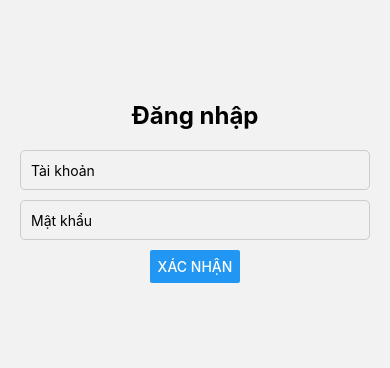
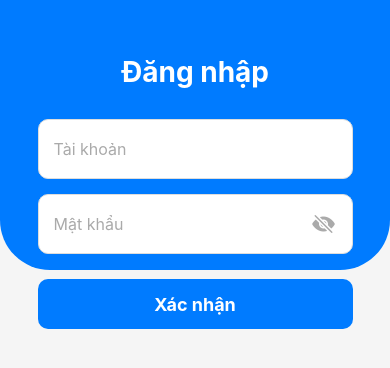
Before and after one commit to sang12022004/RestaurantApp, a React Native app: screen /Login in a window 390 px wide. Shown: the part 230-598 px from the top of the page. Built offline with nearby package versions, Linux system fonts and the light colour scheme.

Commit message:
update giao dien login

```diff
--- a/package.json
+++ b/package.json
@@ -16,13 +16,14 @@
     "react-native": "0.78.0",
     "react-native-gesture-handler": "^2.24.0",
     "react-native-safe-area-context": "^5.3.0",
-    "react-native-screens": "^4.9.2"
+    "react-native-screens": "^4.9.2",
+    "react-native-vector-icons": "^10.2.0"
   },
   "devDependencies": {
     "@babel/core": "^7.25.2",
     "@babel/preset-env": "^7.25.3",
     "@babel/runtime": "^7.25.0",
-    "@react-native-community/cli": "15.0.1",
+    "@react-native-community/cli": "^15.0.1",
     "@react-native-community/cli-platform-android": "15.0.1",
     "@react-native-community/cli-platform-ios": "15.0.1",
     "@react-native/babel-preset": "0.78.0",
@@ -31,6 +32,7 @@
     "@react-native/typescript-config": "0.78.0",
     "@types/jest": "^29.5.13",
     "@types/react": "^19.0.0",
+    "@types/react-native-vector-icons": "^6.4.18",
     "@types/react-navigation": "^3.0.8",
     "@types/react-test-renderer": "^19.0.0",
     "eslint": "^8.19.0",
--- a/src/screens/LoginScreen.tsx
+++ b/src/screens/LoginScreen.tsx
@@ -1,8 +1,9 @@
 import React, { useState } from 'react';
-import { View, Text, TextInput, Button, StyleSheet, Alert } from 'react-native';
+import { View, Text, TextInput, TouchableOpacity, StyleSheet, Modal } from 'react-native';
 import { NativeStackScreenProps } from '@react-navigation/native-stack';
 import { RootStackParamList } from '../navigation/RootNavigator';
 import { useAuth } from '../context/AuthContext';
+import Ionicons from 'react-native-vector-icons/Ionicons';
 
 type Props = NativeStackScreenProps<RootStackParamList, 'Login'>;
 
@@ -10,58 +11,178 @@ const LoginScreen: React.FC<Props> = ({ navigation }) => {
   const { login } = useAuth();
   const [username, setUsername] = useState('');
   const [password, setPassword] = useState('');
+  const [modalVisible, setModalVisible] = useState(false);
+  const [isPasswordVisible, setIsPasswordVisible] = useState(false); // Trạng thái hiển thị mật khẩu
 
   const handleLogin = () => {
     const isSuccess = login(username, password);
     if (isSuccess) {
       navigation.replace('Home');
     } else {
-      Alert.alert('Đăng nhập thất bại', 'Sai tài khoản hoặc mật khẩu!');
+      setModalVisible(true);
     }
   };
 
   return (
     <View style={styles.container}>
+      <View style={styles.topBackground} />
       <Text style={styles.title}>Đăng nhập</Text>
+
       <TextInput
         style={styles.input}
         placeholder="Tài khoản"
         value={username}
         onChangeText={setUsername}
-      />
-      <TextInput
-        style={styles.input}
-        placeholder="Mật khẩu"
-        value={password}
-        onChangeText={setPassword}
-        secureTextEntry
+        placeholderTextColor="#aaa"
       />
 
-      <Button title="Xác nhận" onPress={handleLogin} />
+      <View style={styles.passwordContainer}>
+        <TextInput
+          style={styles.passwordInput}
+          placeholder="Mật khẩu"
+          value={password}
+          onChangeText={setPassword}
+          secureTextEntry={!isPasswordVisible}
+          placeholderTextColor="#aaa"
+        />
+        <TouchableOpacity onPress={() => setIsPasswordVisible(!isPasswordVisible)} style={styles.iconContainer}>
+          <Ionicons name={isPasswordVisible ? 'eye' : 'eye-off'} size={24} color="#aaa" />
+        </TouchableOpacity>
+      </View>
+
+      <TouchableOpacity style={styles.button} onPress={handleLogin}>
+        <Text style={styles.buttonText}>Xác nhận</Text>
+      </TouchableOpacity>
+
+      {/* Modal thông báo đăng nhập thất bại */}
+      <Modal
+        animationType="slide"
+        transparent={true}
+        visible={modalVisible}
+        onRequestClose={() => setModalVisible(false)}
+      >
+        <View style={styles.modalContainer}>
+          <View style={styles.modalContent}>
+            <Text style={styles.modalTitle}>Đăng nhập thất bại</Text>
+            <Text style={styles.modalMessage}>Tài khoản hoặc mật khẩu không chính xác!</Text>
+            <TouchableOpacity style={styles.modalButton} onPress={() => setModalVisible(false)}>
+              <Text style={styles.modalButtonText}>Đóng</Text>
+            </TouchableOpacity>
+          </View>
+        </View>
+      </Modal>
     </View>
   );
 };
 
+// Định nghĩa styles
 const styles = StyleSheet.create({
   container: {
     flex: 1,
     justifyContent: 'center',
     alignItems: 'center',
     padding: 20,
+    backgroundColor: '#f5f5f5',
+  },
+  topBackground: {
+    position: 'absolute',
+    top: 0,
+    left: 0,
+    right: 0,
+    height: '59.2%',
+    backgroundColor: '#007bff',
+    borderBottomLeftRadius: 50,
+    borderBottomRightRadius: 50,
   },
   title: {
-    fontSize: 24,
+    fontSize: 28,
     fontWeight: 'bold',
-    marginBottom: 20,
+    color: '#fff',
+    marginBottom: 30,
+    zIndex: 1,
   },
   input: {
+    width: '90%',
+    height: 60,
+    borderWidth: 1,
+    borderColor: '#ddd',
+    borderRadius: 10,
+    paddingHorizontal: 15,
+    backgroundColor: '#fff',
+    marginBottom: 15,
+    fontSize: 16,
+    zIndex: 1,
+  },
+  passwordContainer: {
+    flexDirection: 'row',
+    alignItems: 'center',
+    width: '90%',
+    height: 60,
+    borderWidth: 1,
+    borderColor: '#ddd',
+    borderRadius: 10,
+    backgroundColor: '#fff',
+    marginBottom: 15,
+    paddingHorizontal: 15,
+  },
+  passwordInput: {
+    flex: 1,
+    fontSize: 16,
+    color: '#000',
+  },
+  iconContainer: {
+    padding: 10,
+  },
+  button: {
+    width: '90%',
+    height: 50,
+    backgroundColor: '#007bff',
+    justifyContent: 'center',
+    alignItems: 'center',
+    borderRadius: 10,
+    marginTop: 10,
+    zIndex: 1,
+  },
+  buttonText: {
+    color: '#fff',
+    fontSize: 18,
+    fontWeight: 'bold',
+  },
+  modalContainer: {
+    flex: 1,
+    justifyContent: 'center',
+    alignItems: 'center',
+    backgroundColor: 'rgba(0, 0, 0, 0.5)',
+  },
+  modalContent: {
+    width: '80%',
+    backgroundColor: '#fff',
+    padding: 20,
+    borderRadius: 10,
+    alignItems: 'flex-start',
+  },
+  modalTitle: {
+    fontSize: 20,
+    fontWeight: 'bold',
+    marginBottom: 10,
+  },
+  modalMessage: {
+    fontSize: 16,
+    marginBottom: 20,
+    textAlign: 'left',
+  },
+  modalButton: {
     width: '100%',
     height: 40,
-    borderWidth: 1,
-    borderColor: '#ccc',
+    backgroundColor: '#007bff',
+    justifyContent: 'center',
+    alignItems: 'center',
     borderRadius: 5,
-    marginBottom: 10,
-    paddingLeft: 10,
+  },
+  modalButtonText: {
+    color: '#fff',
+    fontSize: 18,
+    fontWeight: 'bold',
   },
 });
 
```
Also changed, not shown: react-native.config.js (added, +7 -0 lines), 24 other files (tests, documents, lock files or other folders).
